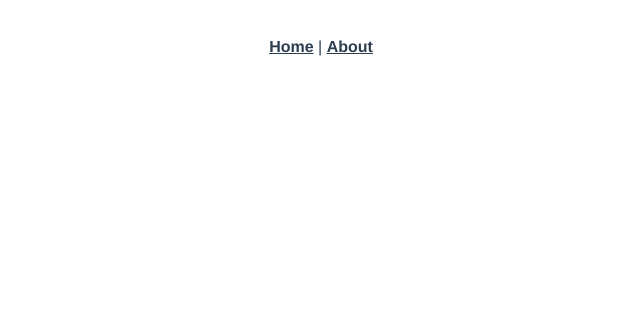
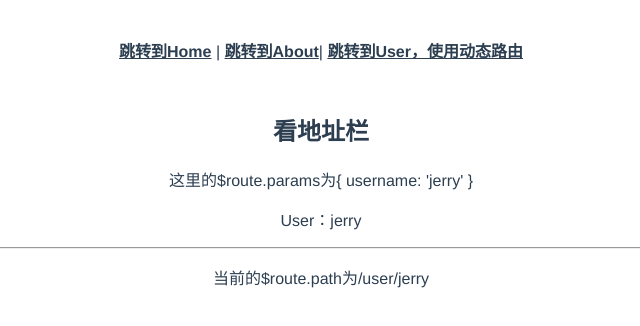
Before and after one commit to Gabrielkaliboy/vue-router, a Vue app: page /user/jerry in a window 1280 px wide. Shown: the top 326 px of the page, without its empty margins (319-959 px from the left). Built offline with nearby package versions, Linux system fonts and the light colour scheme.

Commit message:
动态路由匹配

```diff
--- a/src/App.vue
+++ b/src/App.vue
@@ -1,9 +1,15 @@
 <template>
   <div id="app">
     <div id="nav">
-      <router-link to="/">Home</router-link> |
-      <router-link to="/about">About</router-link>
+      <!-- 使用router-link组件来导航 -->
+      <!-- 通过传入to属性指定链接 -->
+      <!-- router-link会被渲染为一个a标签 -->
+      <router-link to="/">跳转到Home</router-link> |
+      <router-link to="/about">跳转到About</router-link>|
+      <router-link to="/user">跳转到User，使用动态路由</router-link>
     </div>
+    <!-- 路由出口 -->
+    <!-- 路由匹配到的组件将会渲染到这里 -->
     <router-view/>
   </div>
 </template>
--- a/src/router.js
+++ b/src/router.js
@@ -16,10 +16,31 @@ export default new Router({
     {
       path: '/about',
       name: 'about',
-      // route level code-splitting
-      // this generates a separate chunk (about.[hash].js) for this route
-      // which is lazy-loaded when the route is visited.
       component: () => import(/* webpackChunkName: "about" */ './views/About.vue')
+    },
+    {
+      name: 'user',
+      path: '/user',
+      component: function (resolve) {
+        require(['./views/User.vue'], resolve)
+      }
+    },
+    {
+      // 动态路由 $route.params
+      name: 'userName',
+      // 一个“路径参数”使用冒号 : 标记。当匹配到一个路由时，参数值会被设置到 this.$route.params，可以在每个组件内使用
+      path: '/user/:username',
+      component: function (resolve) {
+        require(['./views/UserName.vue'], resolve)
+      }
+    },
+    {
+      name: 'userNameAndPostID',
+      // 你可以在一个路由中设置多段“路径参数”，对应的值都会设置到 $route.params 中
+      path: '/user/:username/post/:post_id',
+      component: function (resolve) {
+        require(['./views/UserNameAndPostID.vue'], resolve)
+      }
     }
   ]
 })
--- a/src/views/Home.vue
+++ b/src/views/Home.vue
@@ -1,18 +1,23 @@
 <template>
   <div class="home">
-    <img alt="Vue logo" src="../assets/logo.png">
-    <HelloWorld msg="Welcome to Your Vue.js App"/>
+    <p>home</p>
   </div>
 </template>
 
 <script>
 // @ is an alias to /src
-import HelloWorld from '@/components/HelloWorld.vue'
 
 export default {
   name: 'home',
-  components: {
-    HelloWorld
+  computed: {
+    username () {
+      return this.$route.params.username
+    }
+  },
+  methods: {
+    goBack: function () {
+      window.history.length > 1 ? this.$router.go(-1) : this.$router.push('/')
+    }
   }
 }
 </script>
--- /dev/null
+++ b/src/views/User.vue
@@ -0,0 +1,24 @@
+<template>
+  <div>
+    <p>一个“路径参数”使用冒号 : 标记。当匹配到一个路由时，参数值会被设置到 this.$route.params</p>
+    <router-link to="/user/jerry"><p>跳转到"http://localhost:8080/user/jerry"</p></router-link>
+    <router-link to="/user/jerry/post/123"><p>跳转到"http://localhost:8080/user/jerry/post/123"</p></router-link>
+  </div>
+</template>
+<script>
+export default {
+  data () {
+    return {}
+  },
+  methods: {
+    third: function () {
+      this.$router.push({
+        path: '/user',
+        query: {
+          shopid: 123
+        }
+      })
+    }
+  }
+}
+</script>
--- /dev/null
+++ b/src/views/UserName.vue
@@ -0,0 +1,21 @@
+<template>
+  <div>
+    <h2>看地址栏</h2>
+    <p>这里的$route.params为{ username: 'jerry' }</p>
+    <p>User：{{ $route.params.username }}</p>
+    <hr>
+    <p>
+      当前的$route.path为{{ $route.path }}
+    </p>
+  </div>
+</template>
+<script>
+export default {
+  data () {
+    return {}
+  },
+  methods: {
+
+  }
+}
+</script>
--- /dev/null
+++ b/src/views/UserNameAndPostID.vue
@@ -0,0 +1,22 @@
+<template>
+  <div>
+    <h2>看地址栏</h2>
+    <p>这里的$route.params为{ username: 'jerry', post_id: '123' }</p>
+    <p>User：{{ $route.params.username }}</p>
+    <p>PostId:{{ $route.params.post_id }}</p>
+    <hr>
+    <p>
+      当前的$route.path为{{ $route.path }}
+    </p>
+  </div>
+</template>
+<script>
+export default {
+  data () {
+    return {}
+  },
+  methods: {
+
+  }
+}
+</script>
```
